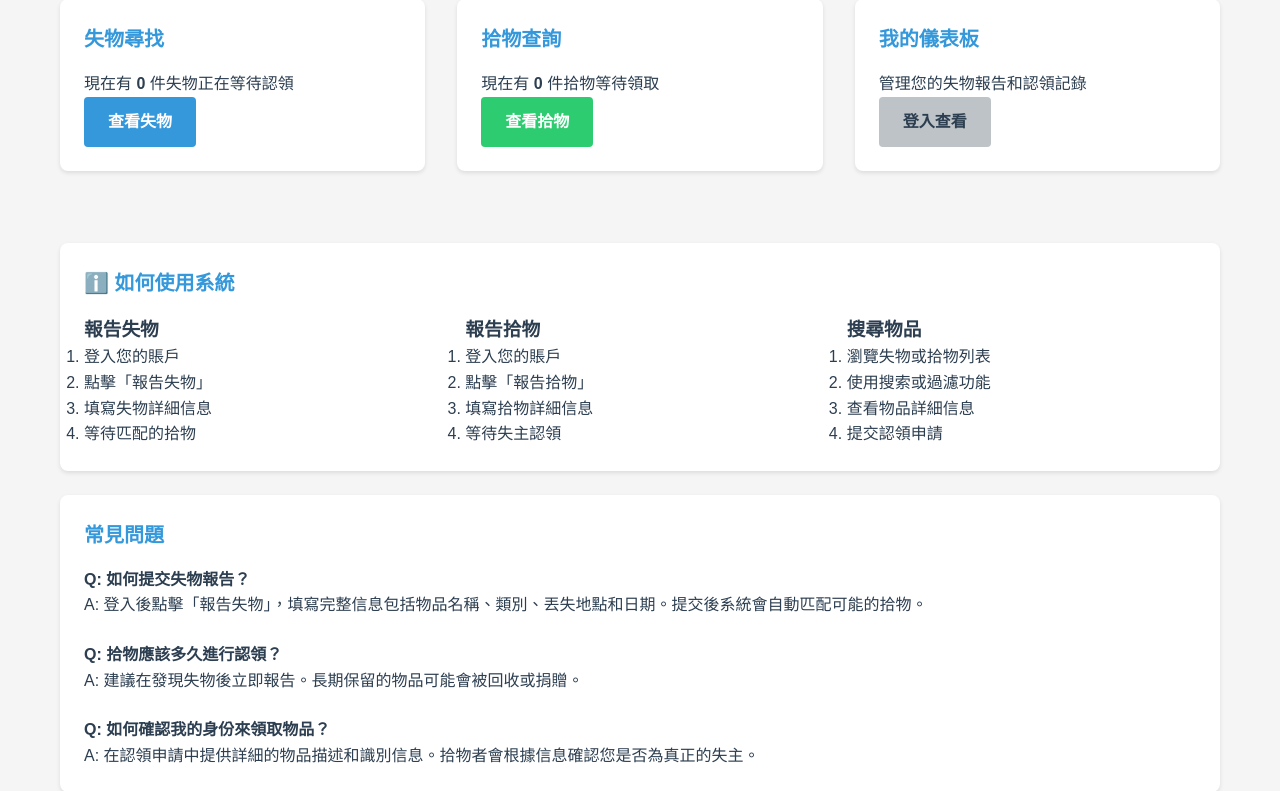
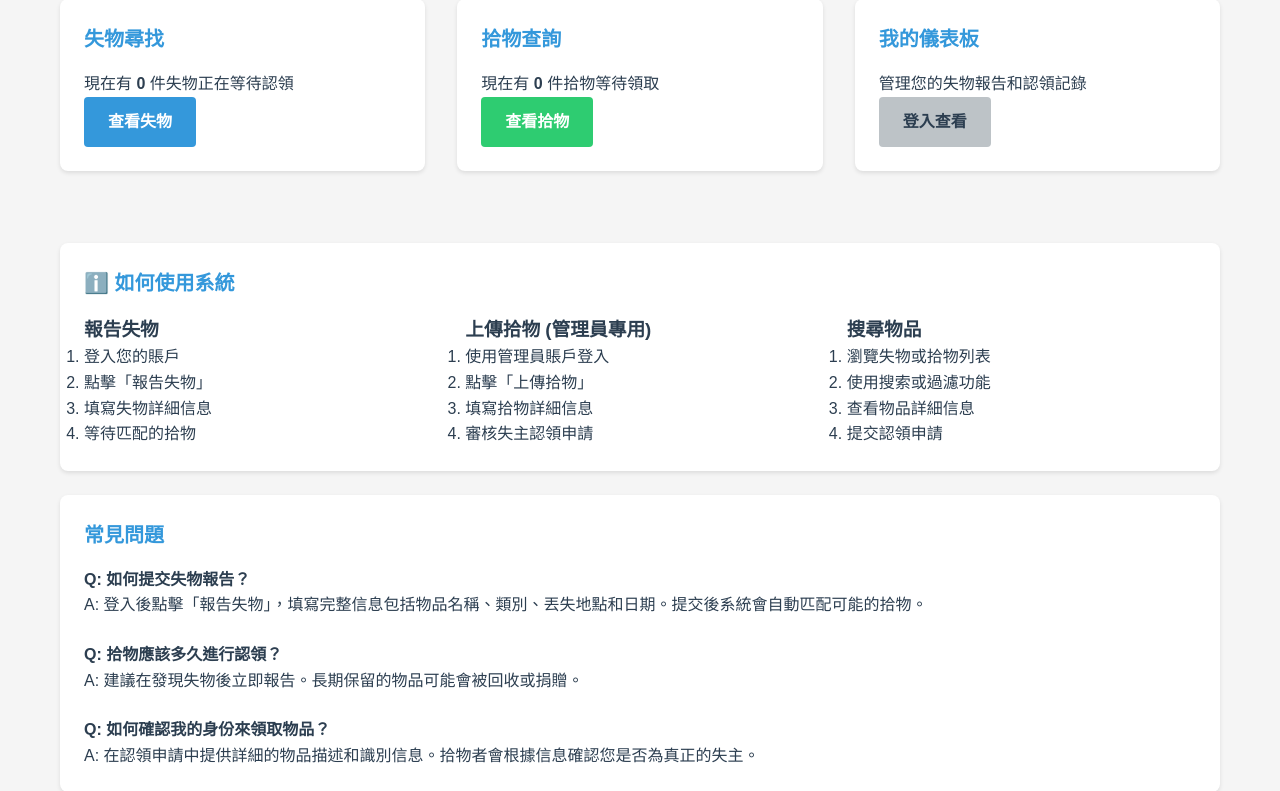
Before and after one commit to c112151123-blip/project, a Flask app: page / in a window 1280 px wide. Shown: the part 424-1215 px from the top of the page. Run offline with Flask 3, Linux system fonts and the light colour scheme; data that the repository does not hold is empty.

Commit message:
Auto-create admin account & remove all traces of found item creation from general user UI

```diff
--- a/app/templates/found/list.html
+++ b/app/templates/found/list.html
@@ -64,9 +64,9 @@
 
 {% else %}
 <div class="empty-state">
-    <p>暫時沒有符合條件的拾物報告</p>
-    {% if current_user.is_authenticated %}
-        <a href="{{ url_for('found_items.report_found') }}" class="btn btn-success">報告拾物</a>
+    <p>暫時沒有符合條件的拾物記錄</p>
+    {% if current_user.is_authenticated and current_user.role == 'admin' %}
+        <a href="{{ url_for('found_items.report_found') }}" class="btn btn-success">上傳拾物</a>
     {% endif %}
 </div>
 {% endif %}
--- a/app/templates/found/report.html
+++ b/app/templates/found/report.html
@@ -1,11 +1,11 @@
 {% extends "base.html" %}
 
-{% block title %}報告拾物 - 學校失物招領系統{% endblock %}
+{% block title %}上傳拾物 - 學校失物招領系統{% endblock %}
 
 {% block content %}
 <div style="max-width: 600px; margin: 2rem auto;">
     <div class="card">
-        <div class="card-header">報告拾物</div>
+        <div class="card-header" style="background-color: #c0392b; color: white;">上傳拾物 (管理員專用)</div>
 
         <form method="POST">
             <div class="form-group">
--- a/app/templates/index.html
+++ b/app/templates/index.html
@@ -10,8 +10,11 @@
         <a href="{{ url_for('auth.login') }}" class="btn btn-success">立即登入</a>
         <a href="{{ url_for('auth.register') }}" class="btn btn-secondary">註冊賬戶</a>
     {% else %}
-        <a href="{{ url_for('lost_items.report_lost') }}" class="btn btn-warning">報告失物</a>
-        <a href="{{ url_for('found_items.report_found') }}" class="btn btn-success">報告拾物</a>
+        {% if current_user.role == 'student' or current_user.role == 'staff' %}
+            <a href="{{ url_for('lost_items.report_lost') }}" class="btn btn-warning">報告失物</a>
+        {% elif current_user.role == 'admin' %}
+            <a href="{{ url_for('found_items.report_found') }}" class="btn btn-success">上傳拾物</a>
+        {% endif %}
     {% endif %}
 </div>
 
@@ -52,12 +55,12 @@
             </ol>
         </div>
         <div>
-            <h3>報告拾物</h3>
+            <h3>上傳拾物 (管理員專用)</h3>
             <ol>
-                <li>登入您的賬戶</li>
-                <li>點擊「報告拾物」</li>
+                <li>使用管理員賬戶登入</li>
+                <li>點擊「上傳拾物」</li>
                 <li>填寫拾物詳細信息</li>
-                <li>等待失主認領</li>
+                <li>審核失主認領申請</li>
             </ol>
         </div>
         <div>
```
Also changed, not shown: app/__init__.py (+13 -0 lines).
